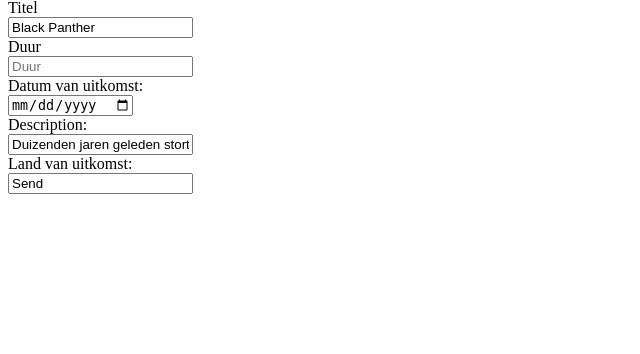
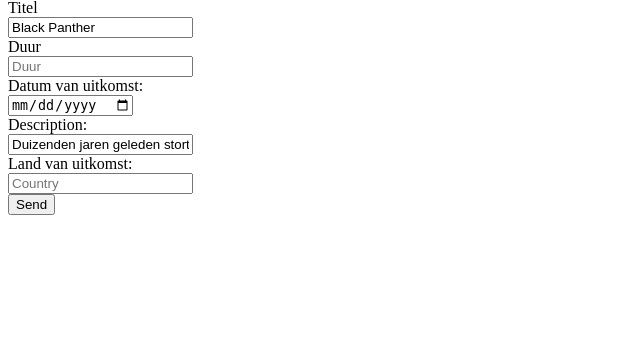
Before and after one commit to t-vanbeek/Series-Movies-toevoegen-f1176d7d, a PHP site: page /editfilms.php?id=1 in a window 1280 px wide. Shown: the part 107-461 px from the top of the page, without its empty margins (0-640 px from the left). Run offline with PHP 8.4, Linux system fonts and the light colour scheme; data comes from the database, SQL or seed files in the repository; data that the repository does not hold is empty.

Commit message:
toevoegpagina's toegevoegd

```diff
--- a/editfilms.php
+++ b/editfilms.php
@@ -66,7 +66,7 @@ foreach ($stmt as $row) {
             <label for="desc">Description:</label><br>
             <input type="text" id="desc" name="description" placeholder="description" value="<?php echo $descrip ?>"><br>
             <label for="land">Land van uitkomst:</label><br>
-            <input type="text"
+            <input type="text" id="country" name="country" placeholder="Country" value="<?php echo $countr ?>" /> <br>
             <input type="submit" id="send" name="Send" value="Send">
         </form>
     </div>
```
Also changed, not shown: insertfilms.php (added), insertseries.php (added).
